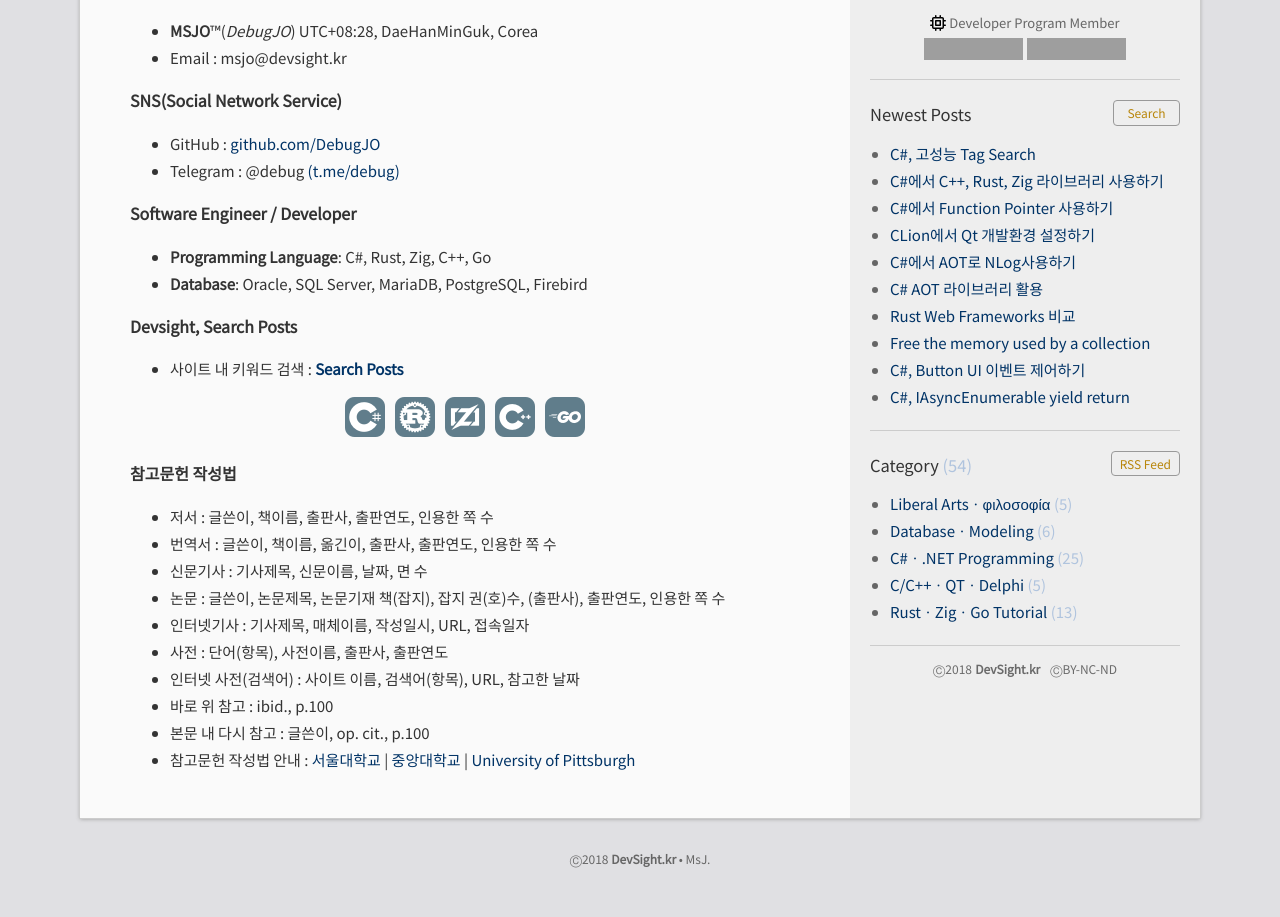
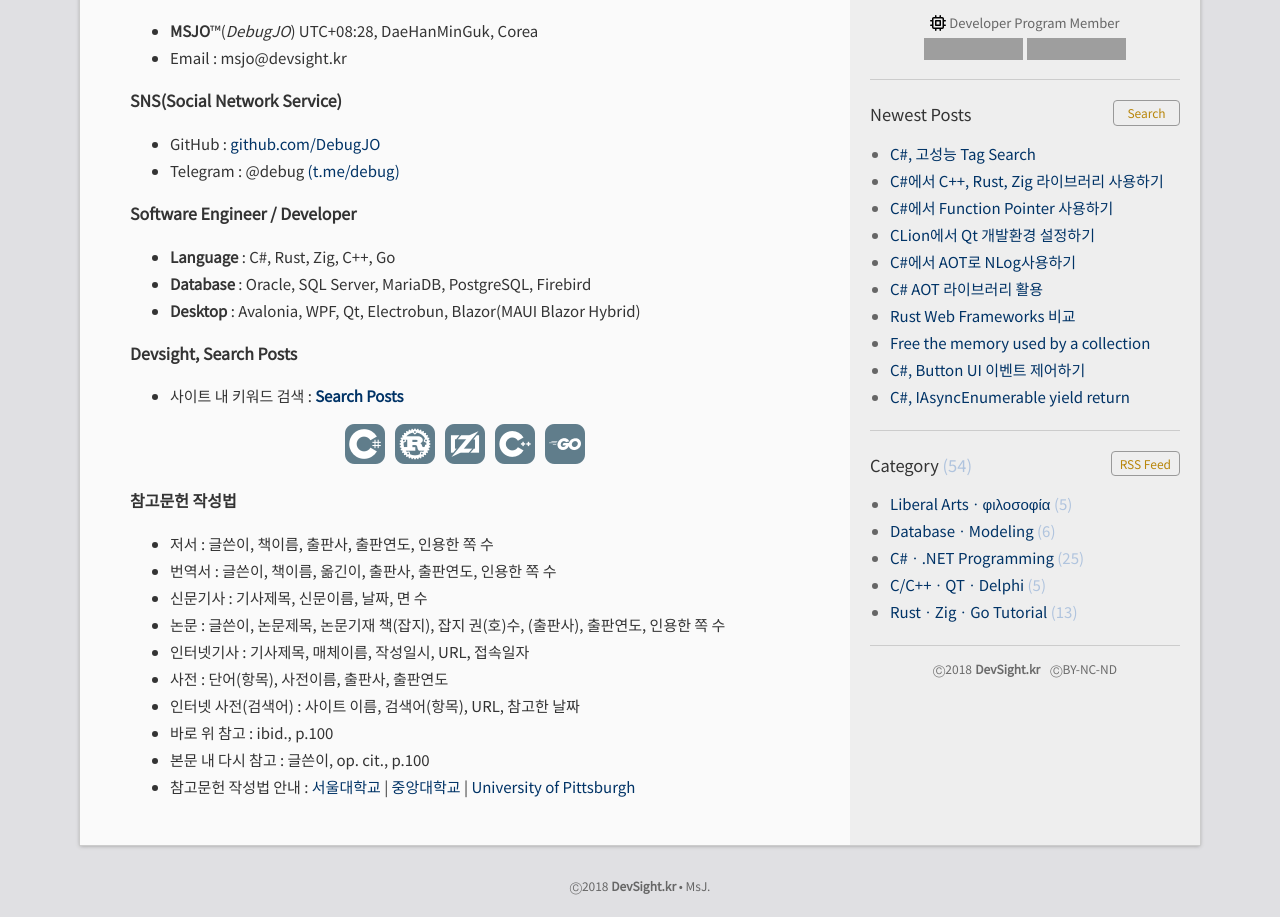
Before and after one commit to DebugJO/rustlang, a Jekyll site: the page built from about.md, in a window 1280 px wide, cut to the strip 304-1221 px from the top of the page. Built offline with Jekyll 4.4.1, drawn with Linux system fonts in a browser that asks for light colours; before the commit the page ends 1194 px from its top, so only the background shows below that; grey boxes are pictures that could not be loaded.

Commit message:
Update about.md

```diff
--- a/about.md
+++ b/about.md
@@ -15,8 +15,9 @@ Thank you for visiting our website. Please do not hesitate to contact me with an
 * Telegram : @debug [(t.me/debug)](https://t.me/debug)
 
 ###### Software Engineer / Developer
-* **Programming Language**: C#, Rust, Zig, C++, Go
-* **Database**: Oracle, SQL Server, MariaDB, PostgreSQL, Firebird
+* **Language** : C#, Rust, Zig, C++, Go
+* **Database** : Oracle, SQL Server, MariaDB, PostgreSQL, Firebird
+* **Desktop**  : Avalonia, WPF, Qt, Electrobun, Blazor(MAUI Blazor Hybrid)
 
 ###### Devsight, Search Posts
 * 사이트 내 키워드 검색 : [**Search Posts**](https://devsight.kr/search/)
```
